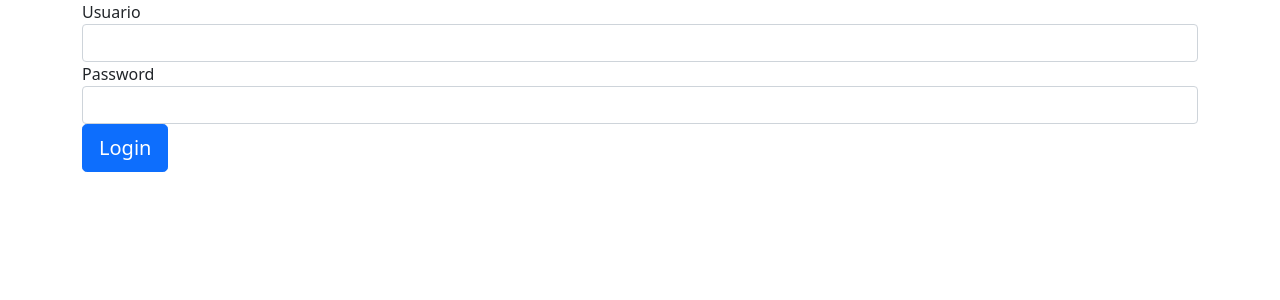
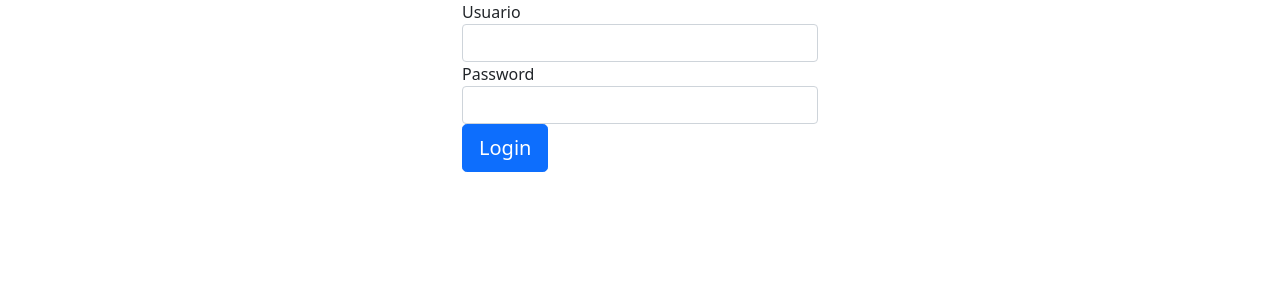
Before and after one commit to elkitoq/EndProyect, a React (Create React App) app: page / in a window 1280 px wide. Shown: the top 300 px of the page. Built offline with nearby package versions, Linux system fonts and the light colour scheme.

Commit message:
new uptdate login view

```diff
--- a/src/Components/Buttons.js
+++ b/src/Components/Buttons.js
@@ -1,7 +1,7 @@
 import { Button } from 'reactstrap'
 
-export const Buttons = ({ name, color, size }) => {
+export const Buttons = ({ name, color, size, blocks }) => {
     return (
-        <Button color={color} size={size}>{name}</Button>
+        <Button color={color} size={size} block>{name}</Button>
     )
 }
--- a/src/Views/ViewLogin.js
+++ b/src/Views/ViewLogin.js
@@ -1,11 +1,13 @@
-import { Form, FormGroup, Container } from 'reactstrap'
+import { Form, FormGroup, Container, Row, Col } from 'reactstrap'
 import { Buttons } from '../Components/Buttons.js'
 import { Inputs } from '../Components/Inputs.js'
 import { Labels } from '../Components/Labels.js'
 
 export const ViewLogin = () => {
     return (
-        <Container>
+        <Container className="themed-container">
+            <Row>
+                <Col sm="12" md={{ size: 4, offset: 4 }}>
                     <Form>
                         <FormGroup>
                             <Labels name="Usuario"></Labels>
@@ -16,9 +18,11 @@ export const ViewLogin = () => {
                             <Inputs type="password" classname="inputPassword"></Inputs>
                         </FormGroup>
                         <FormGroup>
-                    <Buttons name="Login" size="lg" color="primary"></Buttons>
+                            <Buttons name="Login" size="lg" color="primary" blocks="true"></Buttons>
                         </FormGroup>
                     </Form>
+                </Col>
+            </Row>
         </Container>
     )
 }
```
Lines whose indentation alone changed are shown as unchanged.
